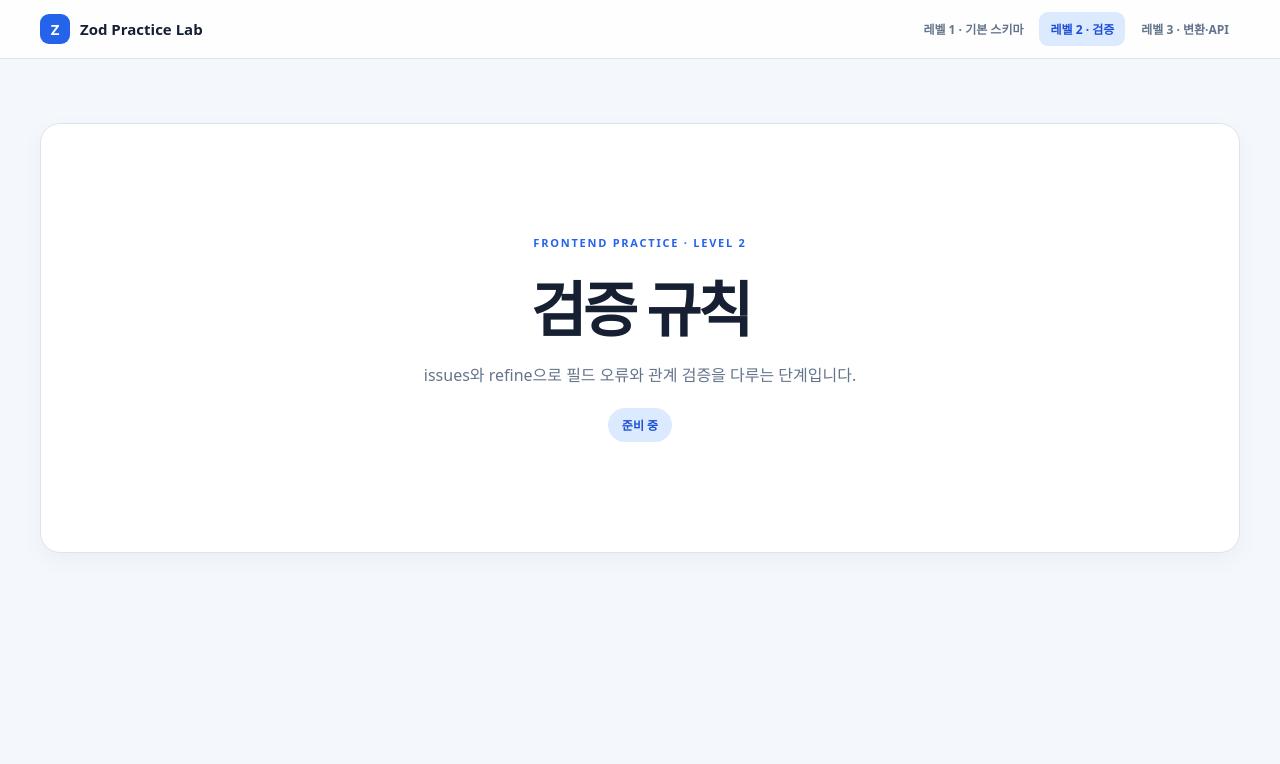
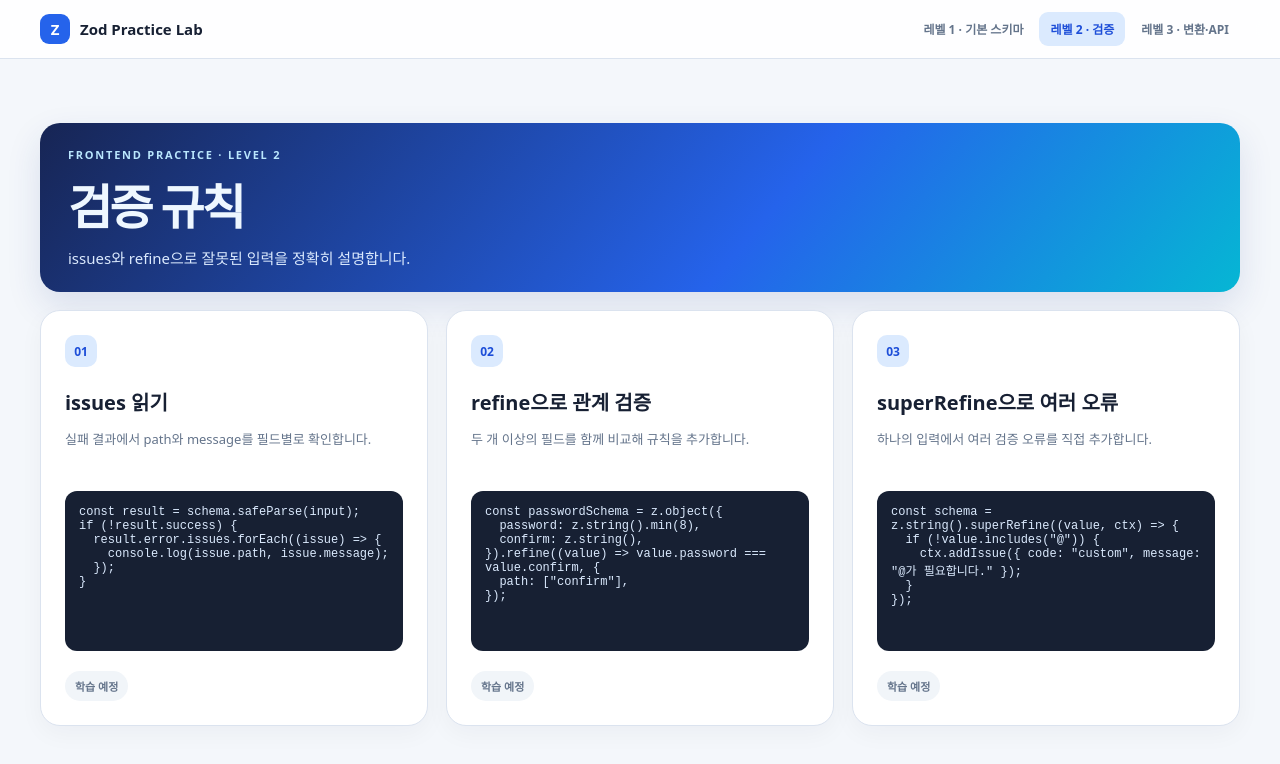
Before and after one commit to dota-pilot1/sample-pkt-project, a Next.js app in the folder prac-front/prac-zod/: page /level-2 in a window 1280 px wide. Shown: the top 764 px of the page. Built offline with nearby package versions, Linux system fonts and the light colour scheme.

Commit message:
feat(front): structure zod level two and three lessons

```diff
--- a/prac-front/prac-zod/src/app/globals.css
+++ b/prac-front/prac-zod/src/app/globals.css
@@ -12,6 +12,7 @@ h1 { margin: 0; font-size: clamp(30px, 5vw, 48px); letter-spacing: -.06em; }
 .hero p:last-child { margin: 8px 0 0; color: #dbeafe; font-size: 15px; }
 .level-placeholder { min-height: 430px; display: grid; place-content: center; justify-items: center; gap: 12px; padding: 40px; border: 1px solid #dbe3ef; border-radius: 20px; background: #fff; text-align: center; box-shadow: 0 8px 24px #1720330a; }
 .level-placeholder .eyebrow { margin: 0; color: #2563eb; } .level-placeholder h1 { margin: 0; font-size: clamp(36px, 6vw, 60px); } .level-placeholder p { max-width: 520px; margin: 0; color: #64748b; } .level-placeholder span { margin-top: 10px; border-radius: 999px; padding: 8px 14px; color: #1d4ed8; background: #dbeafe; font-size: 12px; font-weight: 900; }
+.lesson-grid { display: grid; grid-template-columns: repeat(3, 1fr); gap: 18px; margin-top: 18px; } .lesson-tile { padding: 24px; border: 1px solid #dbe3ef; border-radius: 20px; background: #fff; box-shadow: 0 8px 24px #1720330a; } .tile-number { display: grid; place-items: center; width: 32px; height: 32px; margin-bottom: 20px; border-radius: 10px; color: #1d4ed8; background: #dbeafe; font-size: 12px; font-weight: 900; } .lesson-tile h2 { font-size: 20px; } .lesson-tile > p { min-height: 42px; color: #64748b; font-size: 13px; line-height: 1.6; } .lesson-tile pre { min-height: 160px; margin: 20px 0; white-space: pre-wrap; } .lesson-tile > span { display: inline-block; border-radius: 999px; padding: 7px 10px; color: #64748b; background: #f1f5f9; font-size: 11px; font-weight: 900; }
 .grid { display: grid; grid-template-columns: repeat(3, 1fr); gap: 18px; margin-top: 18px; }
 .card { min-height: 360px; padding: 24px; border: 1px solid #dbe3ef; border-radius: 20px; background: #fff; box-shadow: 0 8px 24px #1720330a; }
 .card-title { display: flex; gap: 12px; align-items: flex-start; margin-bottom: 24px; }
@@ -25,4 +26,4 @@ button { margin-top: 4px; border: 0; border-radius: 10px; padding: 12px; color:
 footer { margin-top: 18px; padding: 17px 20px; border-radius: 14px; color: #475569; background: #e0f2fe; font-size: 13px; } footer span { margin-right: 10px; color: #0369a1; font-weight: 900; }
 .topic-nav { display: flex; align-items: center; gap: 8px; margin-top: 18px; padding: 12px; border: 1px solid #dbe3ef; border-radius: 14px; background: #fff; } .topic-nav span { margin-right: auto; color: #64748b; font-size: 12px; font-weight: 900; } .topic-nav a { border-radius: 8px; padding: 8px 10px; color: #1d4ed8; background: #eff6ff; font-size: 12px; font-weight: 800; text-decoration: none; } .topic-nav a:hover { background: #dbeafe; }
 .lesson-card { max-width: 820px; margin: 18px auto 0; padding: 32px; border: 1px solid #dbe3ef; border-radius: 20px; background: #fff; box-shadow: 0 8px 24px #1720330a; } .lesson-label { margin: 0 0 8px; color: #2563eb; font-size: 11px; font-weight: 900; letter-spacing: .14em; } .lesson-card h2 { font-size: 28px; } .lesson-card > p:not(.lesson-label) { color: #64748b; } .lesson-card pre { margin: 24px 0; } .lesson-note { display: flex; gap: 12px; padding: 14px 16px; border-radius: 12px; background: #eff6ff; font-size: 13px; } .lesson-note b { color: #1d4ed8; white-space: nowrap; } .lesson-note span { color: #475569; }
-@media (max-width: 850px) { .header-inner { align-items: flex-start; flex-direction: column; gap: 10px; } .grid { grid-template-columns: 1fr; } .card { min-height: auto; } .shell { padding-top: 28px; } }
+@media (max-width: 850px) { .header-inner { align-items: flex-start; flex-direction: column; gap: 10px; } .grid, .lesson-grid { grid-template-columns: 1fr; } .card { min-height: auto; } .shell { padding-top: 28px; } }
--- a/prac-front/prac-zod/src/app/level-2/page.tsx
+++ b/prac-front/prac-zod/src/app/level-2/page.tsx
@@ -1,3 +1,5 @@
+import LevelLessonPage from "../../components/LevelLessonPage";
+
 export default function Level2Page() {
-  return <main className="shell"><section className="level-placeholder"><p className="eyebrow">FRONTEND PRACTICE · LEVEL 2</p><h1>검증 규칙</h1><p>issues와 refine으로 필드 오류와 관계 검증을 다루는 단계입니다.</p><span>준비 중</span></section></main>;
+  return <LevelLessonPage level={2} />;
 }
--- a/prac-front/prac-zod/src/app/level-3/page.tsx
+++ b/prac-front/prac-zod/src/app/level-3/page.tsx
@@ -1,3 +1,5 @@
+import LevelLessonPage from "../../components/LevelLessonPage";
+
 export default function Level3Page() {
-  return <main className="shell"><section className="level-placeholder"><p className="eyebrow">FRONTEND PRACTICE · LEVEL 3</p><h1>변환·API</h1><p>coerce와 transform으로 입력을 변환하고 API 응답을 검증하는 단계입니다.</p><span>준비 중</span></section></main>;
+  return <LevelLessonPage level={3} />;
 }
--- /dev/null
+++ b/prac-front/prac-zod/src/components/LevelLessonPage.tsx
@@ -0,0 +1,27 @@
+type Lesson = { title: string; description: string; code: string };
+
+const lessonSets = {
+  2: {
+    title: "검증 규칙",
+    description: "issues와 refine으로 잘못된 입력을 정확히 설명합니다.",
+    lessons: [
+      { title: "issues 읽기", description: "실패 결과에서 path와 message를 필드별로 확인합니다.", code: `const result = schema.safeParse(input);\nif (!result.success) {\n  result.error.issues.forEach((issue) => {\n    console.log(issue.path, issue.message);\n  });\n}` },
+      { title: "refine으로 관계 검증", description: "두 개 이상의 필드를 함께 비교해 규칙을 추가합니다.", code: `const passwordSchema = z.object({\n  password: z.string().min(8),\n  confirm: z.string(),\n}).refine((value) => value.password === value.confirm, {\n  path: ["confirm"],\n});` },
+      { title: "superRefine으로 여러 오류", description: "하나의 입력에서 여러 검증 오류를 직접 추가합니다.", code: `const schema = z.string().superRefine((value, ctx) => {\n  if (!value.includes("@")) {\n    ctx.addIssue({ code: "custom", message: "@가 필요합니다." });\n  }\n});` },
+    ],
+  },
+  3: {
+    title: "변환·API",
+    description: "입력 데이터 변환과 외부 응답 검증으로 경계를 안전하게 만듭니다.",
+    lessons: [
+      { title: "coerce 입력 변환", description: "HTML input의 문자열 값을 숫자와 날짜로 변환합니다.", code: `const pageSchema = z.object({\n  page: z.coerce.number().int().positive(),\n});\nconst page = pageSchema.parse({ page: "2" });` },
+      { title: "transform 결과 변환", description: "검증이 끝난 값을 화면이나 도메인 모델에 맞게 바꿉니다.", code: `const username = z.string()\n  .trim()\n  .min(2)\n  .transform((value) => value.toLowerCase());` },
+      { title: "API 응답 검증", description: "서버 응답을 신뢰하기 전에 schema.parse로 계약을 확인합니다.", code: `const userResponse = z.object({\n  id: z.number(),\n  name: z.string(),\n});\nconst user = userResponse.parse(await response.json());` },
+    ],
+  },
+} as const;
+
+export default function LevelLessonPage({ level }: { level: 2 | 3 }) {
+  const current = lessonSets[level];
+  return <main className="shell"><header className="hero compact-hero"><p className="eyebrow">FRONTEND PRACTICE · LEVEL {level}</p><h1>{current.title}</h1><p>{current.description}</p></header><section className="lesson-grid">{current.lessons.map((lesson, index) => <article className="lesson-tile" key={lesson.title}><div className="tile-number">0{index + 1}</div><h2>{lesson.title}</h2><p>{lesson.description}</p><pre>{lesson.code}</pre><span>학습 예정</span></article>)}</section></main>;
+}
```
